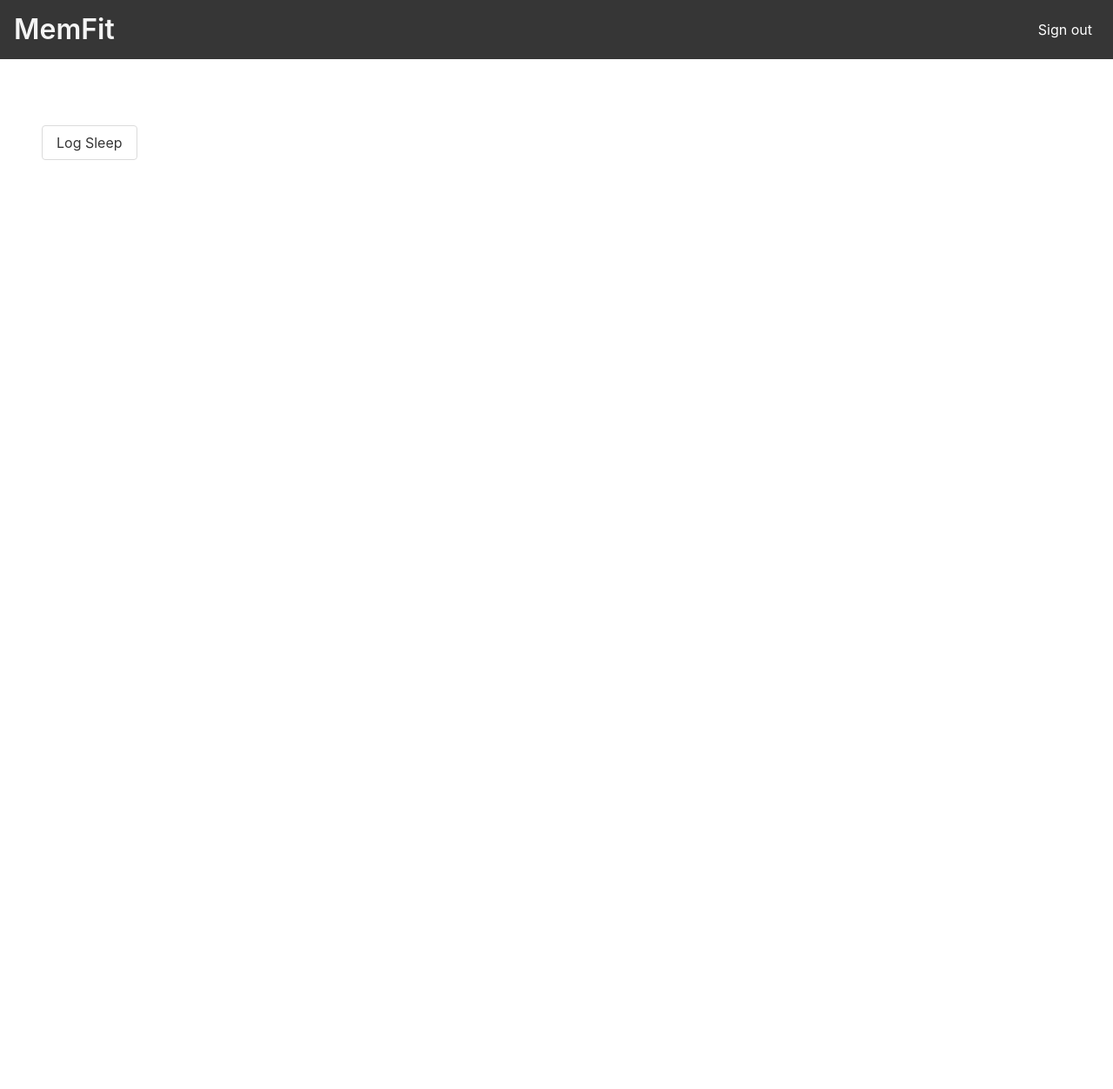
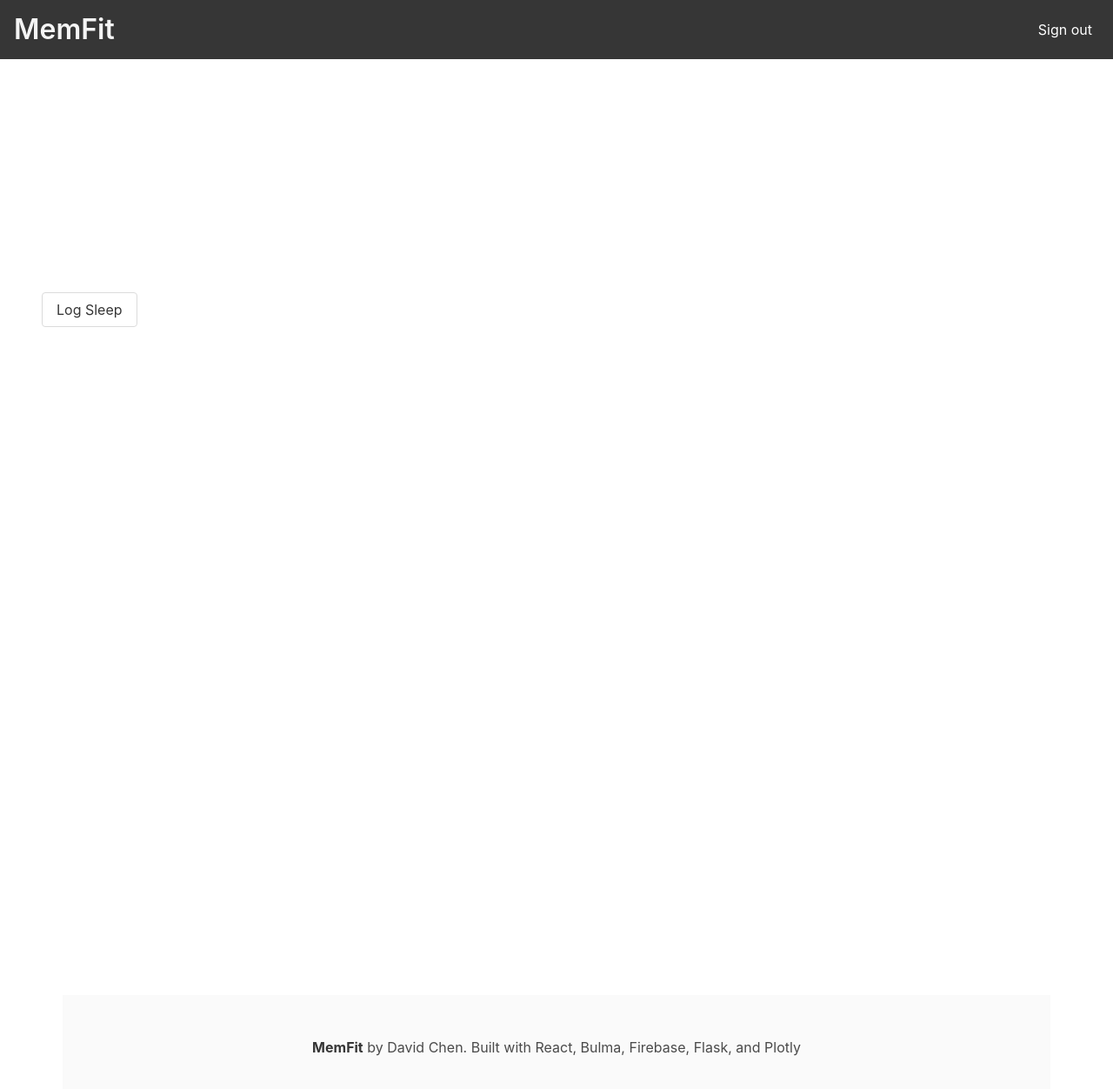
Before and after one commit to dchen327/memfit, a React (Create React App) app: page / in a window 1280 px wide. Shown: the top 1252 px of the page at 87% size. Before the commit the page ends 800 px from the top, so only its background shows below. Built offline with nearby package versions, Linux system fonts and the light colour scheme; no server answers.

Commit message:
section styles

```diff
--- a/src/App.tsx
+++ b/src/App.tsx
@@ -52,7 +52,7 @@ function App() {
 
   return (
     <div>
-      <section className="section">
+      <section className="section is-medium">
         <Navbar />
       </section>
       <section className="section">
@@ -60,8 +60,16 @@ function App() {
           Log Sleep
         </button>
       </section>
-      <section className="section">
+      <section className="section is-large">
         {charts && <Charts charts={charts} chartNames={chartNames} />}
+      </section>
+      <section className="section is-medium">
+        <footer className="footer">
+          <div className="content has-text-centered">
+            <strong>MemFit</strong> by David Chen. Built with React, Bulma,
+            Firebase, Flask, and Plotly
+          </div>
+        </footer>
       </section>
     </div>
   );
```
